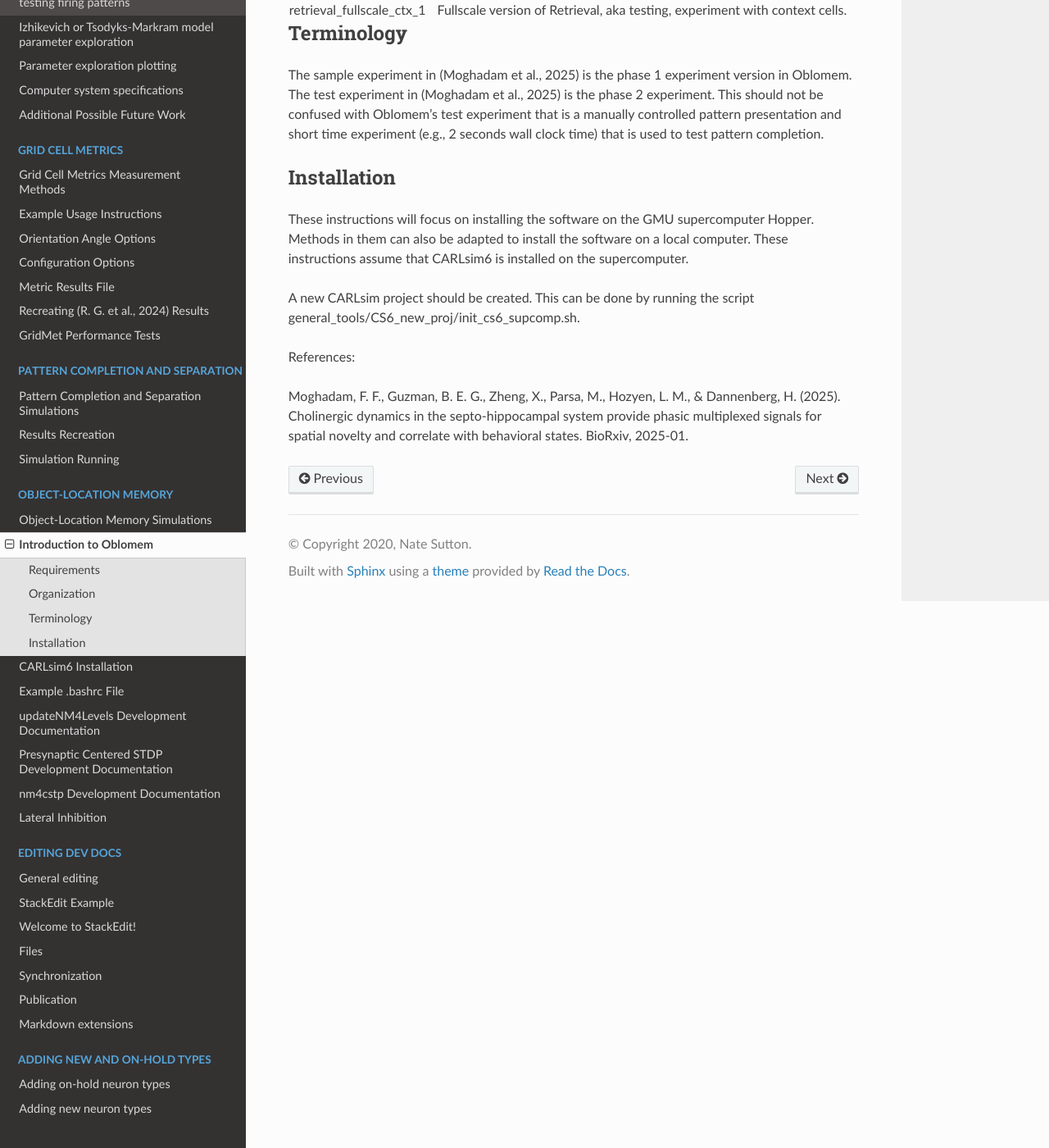
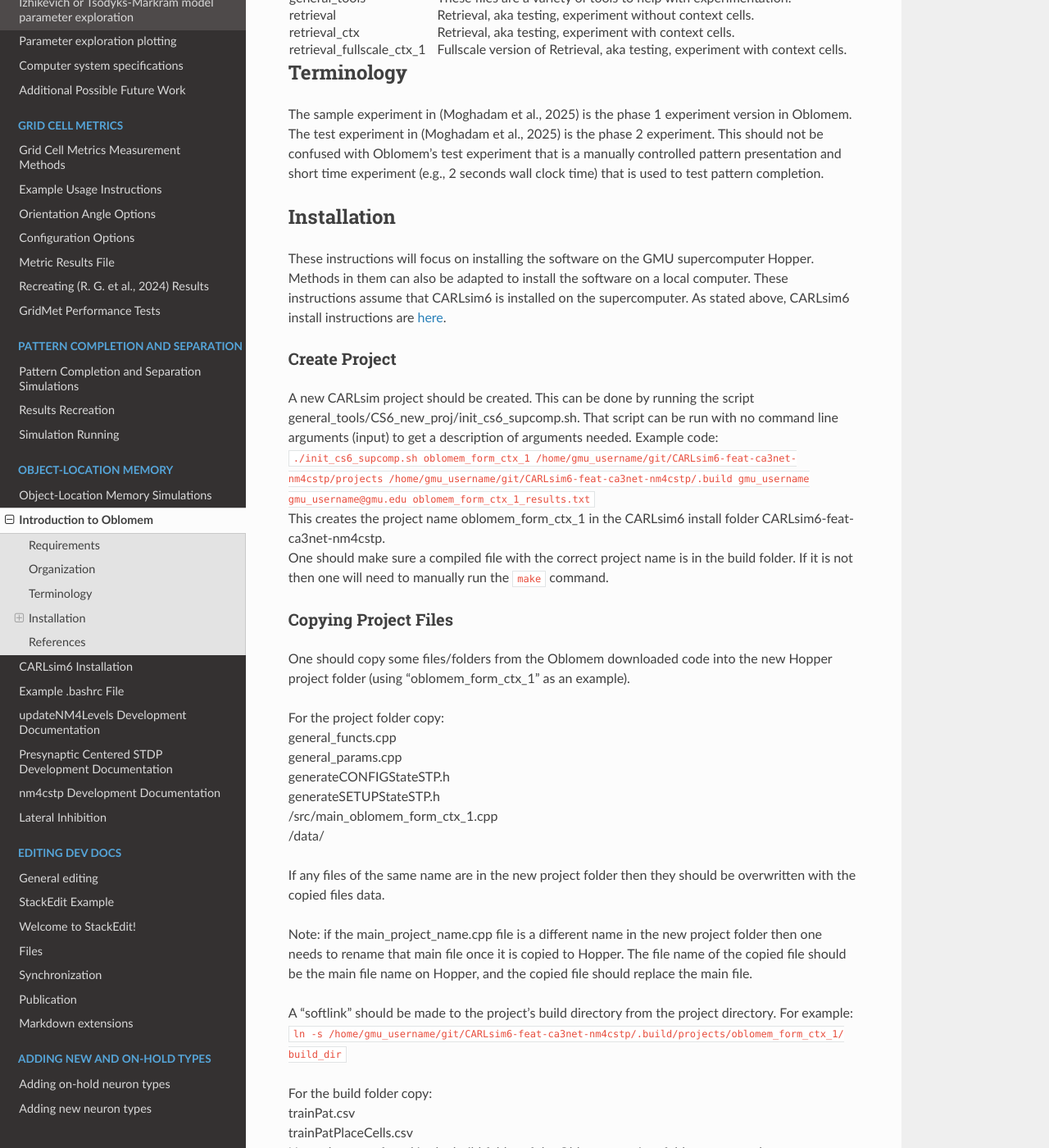
Before and after one commit to Hippocampome-Org/hco_dev_docs, a Sphinx documentation site: the page built from docs/oblomem/introduction.md, in a window 1280 px wide and 1400 px high, scrolled down 1222 px. Shown: the whole window at 82% size. Built offline with Sphinx 7.4.7 and the Read the Docs theme 3.1.0, drawn with Linux system fonts in a browser that asks for light colours; some of the changed text lies outside the part shown.

Commit message:
updated carlsim_installation doc

````diff
--- a/docs/oblomem/introduction.md
+++ b/docs/oblomem/introduction.md
@@ -13,6 +13,8 @@ In general:
 <br>The context cells theory is currently looking most promising (as of April '25) and therefore it is recommended to use the ca3net_nm4cstp for investigation of that. In general, the ca3net_nm4cstp branch is recommended for use. The ca3net_more_stdp can be used for a more specialty purpose currently, and is not recommended for use unless its specific features are needed.
 
 One can have more than one installation of CARLsim6 as long as the source code, build, and install directories are in different locations. For example, one can have both the ca3net_nm4cstp and ca3net_more_stdp branches installed on one's Hopper account as long as these directories are different for each branch. One can then run projects with each branch's projects directory and have them run using the branch's version of CARLsim.
+
+Instructions for installing CARLsim6 in general are [here](https://hco-dev-docs.readthedocs.io/en/latest/oblomem/carlsim_installation.html).
 
 ## Organization
 
@@ -39,10 +41,90 @@ The sample experiment in (Moghadam et al., 2025) is the phase 1 experiment versi
 
 ## Installation
 
-These instructions will focus on installing the software on the GMU supercomputer Hopper. Methods in them can also be adapted to install the software on a local computer. These instructions assume that CARLsim6 is installed on the supercomputer.
+These instructions will focus on installing the software on the GMU supercomputer Hopper. Methods in them can also be adapted to install the software on a local computer. These instructions assume that CARLsim6 is installed on the supercomputer. As stated above, CARLsim6 install instructions are [here](https://hco-dev-docs.readthedocs.io/en/latest/oblomem/carlsim_installation.html).
 
-A new CARLsim project should be created. This can be done by running the script general_tools/CS6_new_proj/init_cs6_supcomp.sh.
+### Create Project
 
-References:
+A new CARLsim project should be created. This can be done by running the script general_tools/CS6_new_proj/init_cs6_supcomp.sh. That script can be run with no command line arguments (input) to get a description of arguments needed. Example code:
+<br>`./init_cs6_supcomp.sh oblomem_form_ctx_1 /home/gmu_username/git/CARLsim6-feat-ca3net-nm4cstp/projects /home/gmu_username/git/CARLsim6-feat-ca3net-nm4cstp/.build gmu_username gmu_username@gmu.edu oblomem_form_ctx_1_results.txt`
+<br>This creates the project name oblomem_form_ctx_1 in the CARLsim6 install folder CARLsim6-feat-ca3net-nm4cstp.
+<br>One should make sure a compiled file with the correct project name is in the build folder. If it is not then one will need to manually run the `make` command.
+
+### Copying Project Files
+
+One should copy some files/folders from the Oblomem downloaded code into the new Hopper project folder (using "oblomem_form_ctx_1" as an example).
+
+For the project folder copy:
+<br>general_functs.cpp
+<br>general_params.cpp
+<br>generateCONFIGStateSTP.h
+<br>generateSETUPStateSTP.h
+<br>/src/main_oblomem_form_ctx_1.cpp
+<br>/data/
+
+If any files of the same name are in the new project folder then they should be overwritten with the copied files data.
+
+Note: if the main_project_name.cpp file is a different name in the new project folder then one needs to rename that main file once it is copied to Hopper. The file name of the copied file should be the main file name on Hopper, and the copied file should replace the main file.
+
+A "softlink" should be made to the project's build directory from the project directory. For example:
+<br>`ln -s /home/gmu_username/git/CARLsim6-feat-ca3net-nm4cstp/.build/projects/oblomem_form_ctx_1/ build_dir`
+
+For the build folder copy:
+<br>trainPat.csv
+<br>trainPatPlaceCells.csv
+<br>Note: these are found in the build folder of the Oblomem project folder source code.
+
+Create a rebuild.sh file:
+<br>`echo "make clean && make && ./oblomem_form_ctx_1" > rebuild.sh`
+<br>`chmod +x ./rebuild.sh`
+Note: oblomem_form_ctx_1 should be replaced with the project name used.
+
+Create a slurm_wrapper.sh file. An example of this is:
+```
+#!/bin/bash
+#SBATCH --partition=gpuq
+#SBATCH --qos=gpu
+#SBATCH --gres=gpu:1g.10gb:1
+#SBATCH --job-name="olmform1"
+#SBATCH --time=0-01:00:00
+#SBATCH --output /scratch/gmu_username/ach_sim/oblomem_form_1_results.txt
+#SBATCH --mem=5G
+./rebuild.sh
+```
+
+An output folder for the Oblomem project should be made if it does not already exist. Go to one's scratch folder:
+<br>`cd /scratch/gmu_username/`
+<br>Create the output folder:
+<br>`mkdir ach_sim`
+<br>One should note that in the slurm_wrapper.sh file the `--output` line directs to this new output folder. The results log of running the software will be stored in this txt file. If one wants to view that file, one will want to view this file in software such as notepad++ in Windows or Sublime Text in Linux to make scrolling through the file easier.
+
+An additional output folder should be made specifically for the project:
+<br>`cd ach_sim`
+<br>`mkdir oblomem_form_ctx_1`
+<br>Note: oblomem_form_ctx_1 should be replaced with one's project name
+
+### Specifying Network Save Files Output
+One should update a line in general_functs.cpp in the project directory. This line is:
+<br>`oss << "network" << pat_pres_num << "p.dat";`
+<br>This should be updated to direct to the new project output folder. For example:
+<br>`oss << "/scratch/gmu_username/ach_sim/oblomem_form_ctx_1/network" << pat_pres_num << "p.dat";`
+<br>This will be helpful for storing large output files on the scratch drive instead of one's home directory. One's home directory can run out of space if files taking up too much memory are stored there.
+
+### Softlink to Data Directory
+Create a softlink in the project's build directory to the project's data directory. For example:
+<br>`ln -s /home/gmu_username/git/CARLsim6-feat-ca3net-nm4cstp/projects/oblomem_form_ctx_1/data/ data`
+
+### Check that lat_inh_conns.csv Can Be Found
+Make a folder in your home git directory named ach_sim_conns. E.g., `/home/gmu_username/git/ach_sim_conns`. The file `lat_inh_conns.csv` is produced by the `oblomem_connections.m` script and specifies lateral inhibition connectivity. It is located at `/oblomem/general_analyses/lat_inhib_conns/lat_inh_conns.csv`. Copy the file `lat_inh_conns.csv` into the new `ach_sim_conns` directory.
+<br>The line with lat_inh_conns.csv in the main project file should be changed to this:
+<br>`ParseCSV("/home/gmu_username/git/ach_sim_conns/lat_inh_conns.csv", &lat_inh_conns);`
+
+### Running the Experiment
+One should go to the project's build directory. For example:
+<br>`/home/gmu_username/git/CARLsim6-feat-ca3net-nm4cstp/.build/projects/oblomem_form_ctx_1`
+<br>Then submit the job to the supercomputer to run:
+<br>`sbatch ./slurm_wrapper.sh`
+
+## References
 
 Moghadam, F. F., Guzman, B. E. G., Zheng, X., Parsa, M., Hozyen, L. M., & Dannenberg, H. (2025). Cholinergic dynamics in the septo-hippocampal system provide phasic multiplexed signals for spatial novelty and correlate with behavioral states. BioRxiv, 2025-01.
````
Also changed, not shown: docs/oblomem/carlsim_installation.md (+5 -1 lines).
